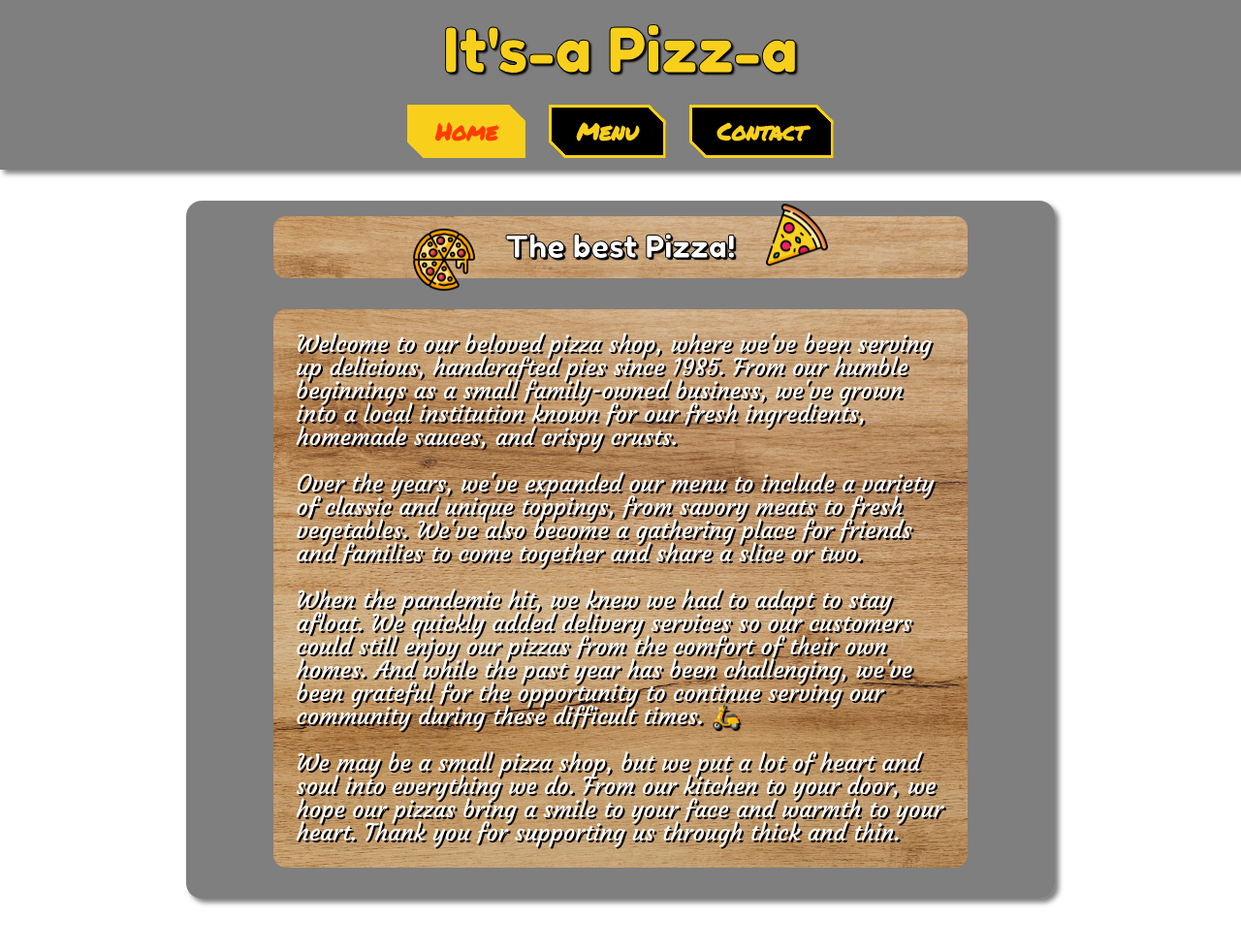
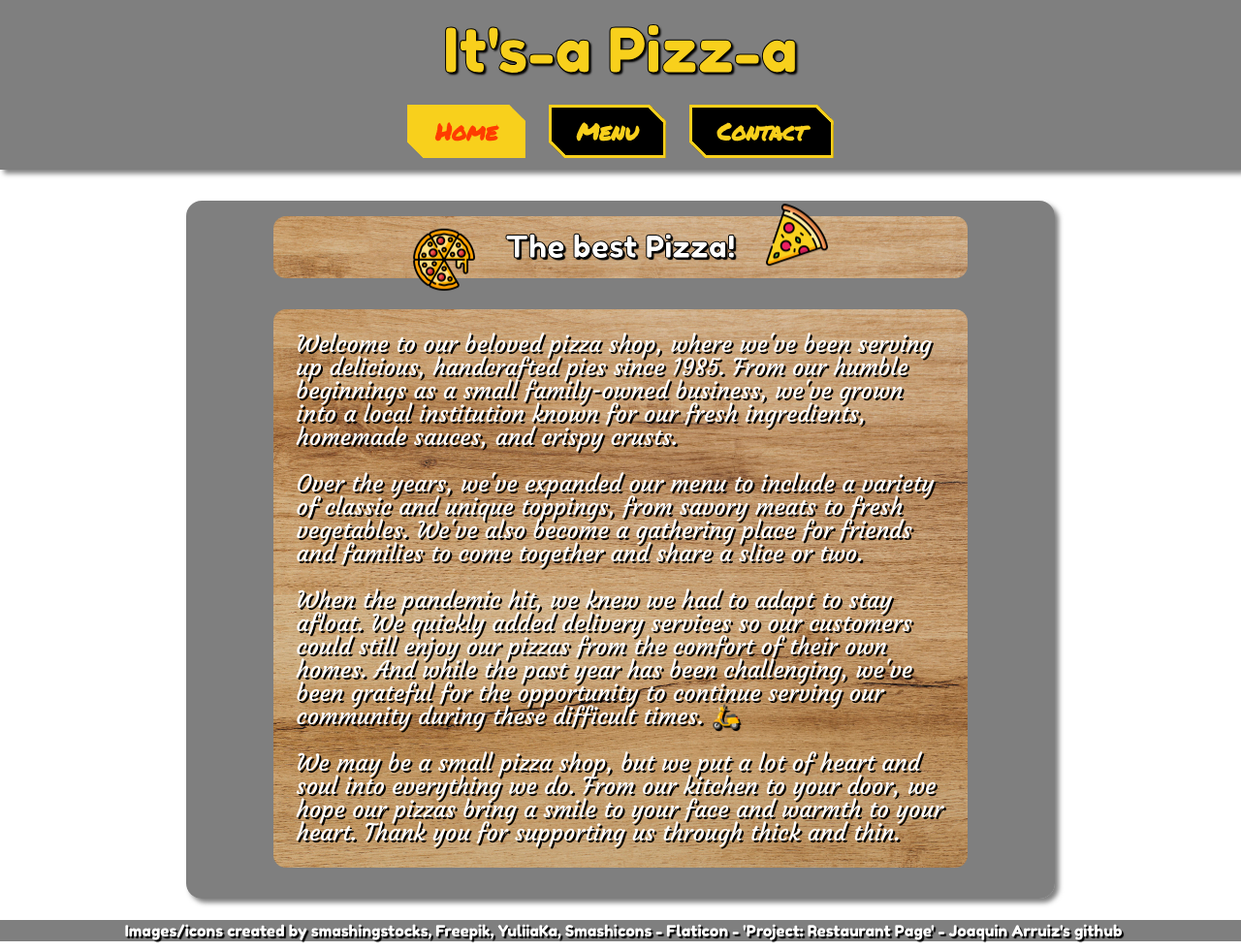
Before and after one commit to JoaquinArruiz/restaurant-page, a website with bundled scripts: page dist/index.html in a window 1280 px wide. Shown: the whole page at 97% size. Before the commit the page ends 959 px from the top, so only its background shows below. Built offline with nearby package versions, Linux system fonts and the light colour scheme; files whose address does not match are found by name.

Commit message:
added footer and footer style for credits, deleted some auxiliar js comments

```diff
--- a/src/modules/initial-page.js
+++ b/src/modules/initial-page.js
@@ -17,14 +17,7 @@ let loadPage = () => {
 
     const navBar = document.createElement('nav');
     navBar.classList.add('navBar');
-    header.appendChild(navBar)
-
-    const footer = document.createElement('footer');
-    const creditFooter = document.createElement('footer')
-    footer.classList.add('footer')
-    creditFooter.classList.add('footer')
-    content.appendChild(footer)
-    content.appendChild(creditFooter)
+    header.appendChild(navBar);
 
     const homeButton =buttonCreator("homeButton", "headerButton", "Home")
     const menuButton =buttonCreator("menuButton", "headerButton", "Menu")
--- a/src/modules/menu.js
+++ b/src/modules/menu.js
@@ -44,25 +44,25 @@ let loadMenu = () => {
                 'Prodigious Peperoni',
                 'Mozzarella, Peperoni, Tomato Sauce',
                 '$10.99',
-                'restaurant-page/src/modules/menu.js'
+                '../restaurant-page/src/modules/menu.js'
             ),
             pizzaCreator(
                 'Awesome Albaca',
                 'Mozzarella, Albaca, Olive Oil and Tomatoes',
                 '$9.99',
-                'restaurant-page/src/modules/menu.js'
+                '../restaurant-page/src/modules/menu.js'
             ),
             pizzaCreator(
                 'Magic Mushroom',
                 'Mozzarella, Olives, Mushrooms, Peperoni, Tomatoes',
                 '$9.99',
-                'restaurant-page/src/modules/menu.js'
+                '../restaurant-page/src/modules/menu.js'
             ),
             pizzaCreator(
                 'Charming Chicken',
                 'Chicken, Mushrooms and Tomatoes',
                 '$10.99',
-                'restaurant-page/src/modules/menu.js'
+                '../restaurant-page/src/modules/menu.js'
             )
         ];
 
--- a/src/styles/style.scss
+++ b/src/styles/style.scss
@@ -321,6 +321,49 @@ table {
 
 }
 
+#footer {
+	position: relative;
+	bottom: 10px;
+    width: 100%;
+    transition: step-end, 1s;
+    margin: 0 auto;
+	padding: 3px;
+    font-family: 'Fredoka One', cursive;
+    background-color: rgba(0, 0, 0, 0.5);
+    height: 10%;
+    font-size: 1em;
+    text-align: center;
+    color: rgb(255, 255, 255);
+
+	span{
+		position: relative;
+		margin: auto;
+		top: 20%;
+		text-decoration: none;
+		text-shadow: 2px 2px 1px rgb(0, 0, 0);
+	}
+
+	a{
+		color: rgb(255,255,255);
+		position: relative;
+		margin: auto;
+		top: 20%;
+		text-decoration: none;
+		text-shadow: 2px 2px 1px rgb(0, 0, 0);
+
+		&:hover{
+			transition: ease-in-out, 0.3s;
+			text-shadow: 2px 2px 1px rgb(0, 0, 0);
+			color: rgb(223, 182, 0);
+		}
+		&:active{
+			color: red;
+			transform: scale(0.95);
+		}
+	}
+}
+
+
 @media (max-aspect-ratio: 16/11){
 	.contactContainer{
 		width:fit-content;
```
Also changed, not shown: src/modules/home.js (+0 -8 lines), dist/index.html, dist/main.js.
